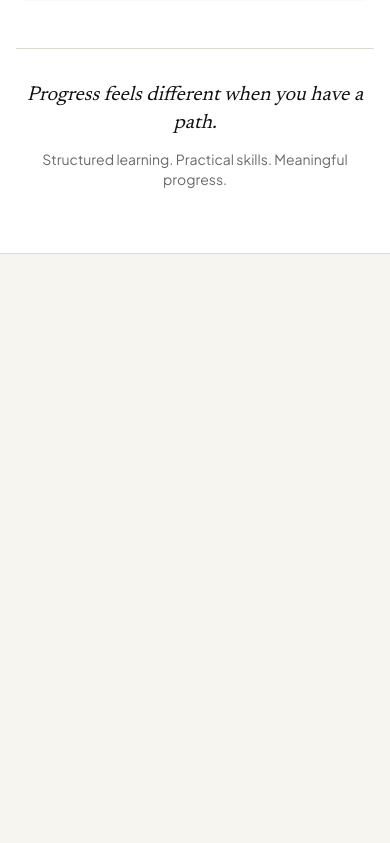
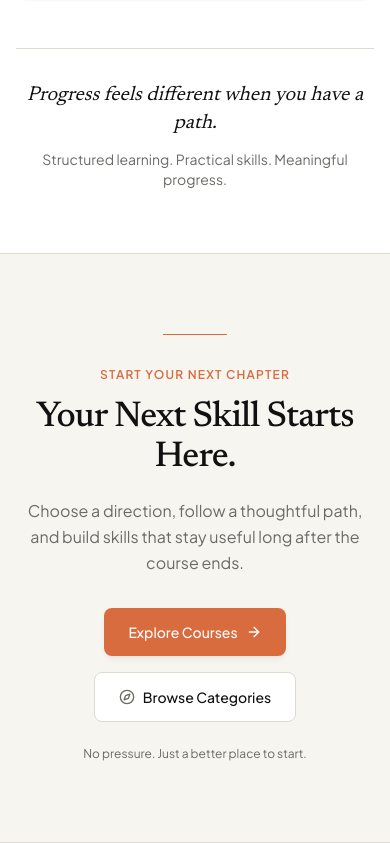
Before and after one commit to sahariaalmahamud/Neuschool, a Next.js app in the folder client/: page / in a window 390 px wide. Shown: the part 8537-9380 px from the top of the page. Before the commit the page ends 8791 px from the top, so only its background shows below. Built offline with nearby package versions, Linux system fonts and the light colour scheme.

Commit message:
feat: add final homepage call to action

```diff
--- a/client/src/app/page.tsx
+++ b/client/src/app/page.tsx
@@ -3,6 +3,7 @@ import FeaturedCourses from "@/components/FeaturedCourses";
 import PopularCategories from "@/components/PopularCategories";
 import WhyNeuschool from "@/components/WhyNeuschool";
 import Testimonials from "@/components/Testimonials";
+import FinalCTA from "@/components/FinalCTA";
 
 export default function Home() {
   return (
@@ -12,6 +13,7 @@ export default function Home() {
       <PopularCategories />
       <WhyNeuschool />
       <Testimonials />
+      <FinalCTA />
     </main>
   );
 }
--- /dev/null
+++ b/client/src/components/FinalCTA.tsx
@@ -0,0 +1,62 @@
+import Link from "next/link";
+import { FiArrowRight, FiCompass } from "react-icons/fi";
+
+export default function FinalCTA() {
+  return (
+    <section
+      className="py-20 md:py-28 bg-background border-b border-border"
+      aria-labelledby="final-cta-heading"
+    >
+      <div className="max-w-5xl mx-auto px-4 sm:px-6 lg:px-8 text-center">
+        {/* Editorial Accent Rule */}
+        <div
+          className="mx-auto mb-8 h-px w-16 bg-accent animate-fade-in"
+          aria-hidden="true"
+        />
+
+        <div className="animate-slide-up space-y-4">
+          {/* Eyebrow */}
+          <div className="text-xs font-semibold uppercase tracking-widest text-accent font-sans">
+            START YOUR NEXT CHAPTER
+          </div>
+
+          {/* Main Heading */}
+          <h2
+            id="final-cta-heading"
+            className="font-serif text-4xl sm:text-5xl lg:text-6xl font-medium tracking-tight leading-[1.1] text-text-primary"
+          >
+            Your Next Skill Starts Here.
+          </h2>
+
+          {/* Supporting Description */}
+          <p className="font-sans text-base sm:text-lg text-text-muted leading-relaxed max-w-2xl mx-auto mt-5">
+            Choose a direction, follow a thoughtful path, and build skills that stay useful long after the course ends.
+          </p>
+
+          {/* CTA Action Buttons */}
+          <div className="flex flex-col sm:flex-row items-center justify-center gap-4 pt-4">
+            <Link
+              href="/courses"
+              className="group inline-flex items-center justify-center gap-2 px-6 py-3.5 rounded-md bg-accent hover:bg-accent-hover text-white font-sans text-sm font-medium transition-subtle shadow-md cursor-pointer focus-visible:outline-2 focus-visible:outline-accent"
+            >
+              Explore Courses
+              <FiArrowRight className="w-4 h-4 group-hover:translate-x-1 transition-fast" />
+            </Link>
+            <Link
+              href="/categories"
+              className="inline-flex items-center justify-center gap-2 px-6 py-3.5 rounded-md border border-border bg-surface hover:border-border-hover text-text-primary font-sans text-sm font-medium transition-subtle cursor-pointer focus-visible:outline-2 focus-visible:outline-accent"
+            >
+              <FiCompass className="w-4 h-4 text-text-muted" />
+              Browse Categories
+            </Link>
+          </div>
+
+          {/* Small Supporting Line */}
+          <p className="font-sans text-xs text-text-muted pt-2">
+            No pressure. Just a better place to start.
+          </p>
+        </div>
+      </div>
+    </section>
+  );
+}
```
